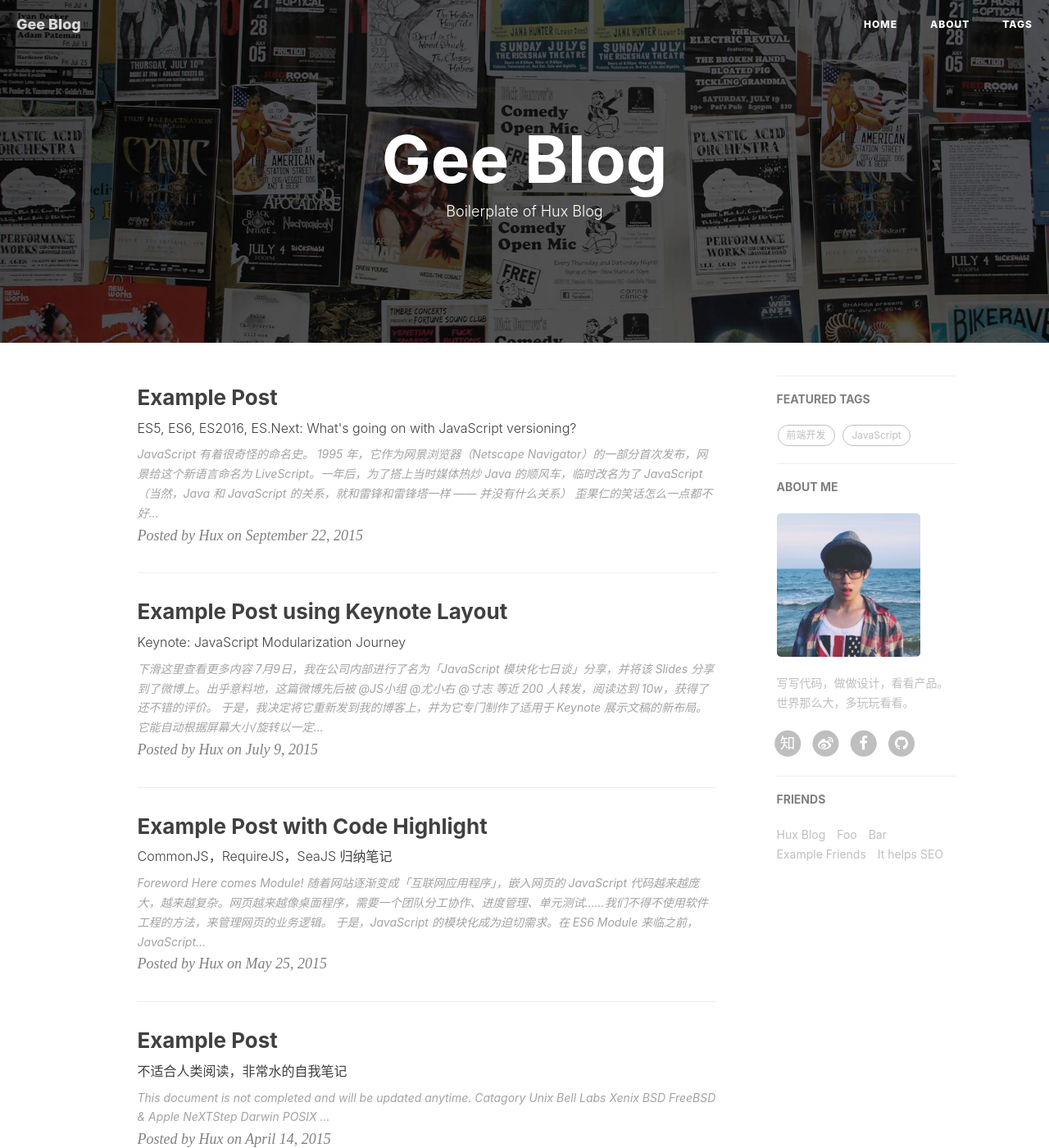
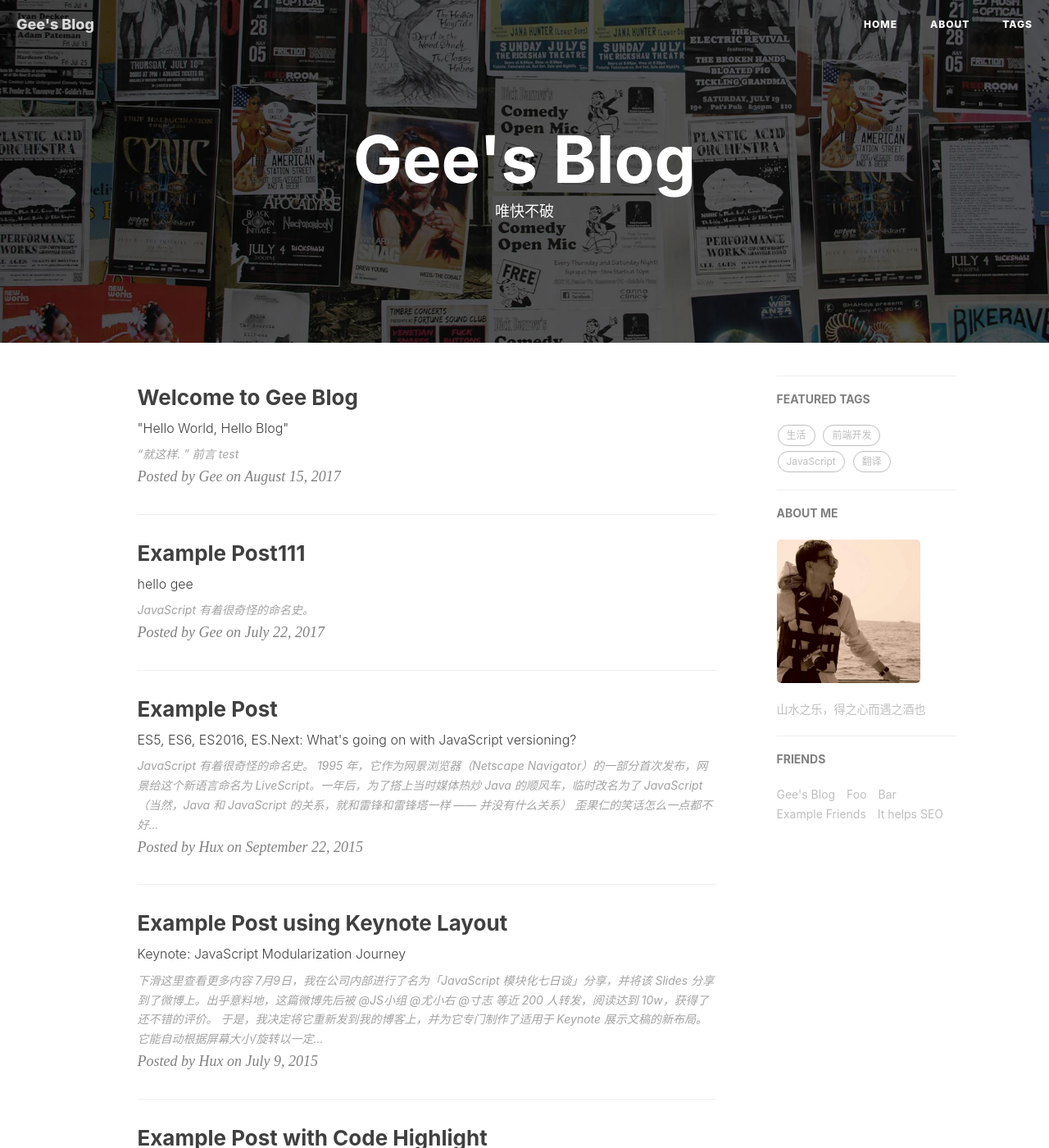
Before and after one commit to geefeng/geefeng.github.io, a Jekyll site: the page built from index.html, in a window 1280 px wide and 1400 px high. Shown: the whole window at 82% size. Built offline with Jekyll 4.4.1, drawn with Linux system fonts in a browser that asks for light colours; nearby versions of some CDN libraries; the list of posts is cut into pages by our own code; comment, search, counter and statistics services are not loaded; some of the changed text lies outside the part shown.

Commit message:
调试post

```diff
--- a/_config.yml
+++ b/_config.yml
@@ -1,6 +1,6 @@
 # Site settings
-title: Gee Blog
-SEOTitle: Gee博客 | Gee Blog
+title: Gee's Blog
+SEOTitle: Gee的博客 | Gee's Blog
 header-img: img/home-bg.jpg
 email: zijianf@126.com
 description: "Hello Gee"
@@ -12,11 +12,11 @@ baseurl: ""         # for example, '/blog' if your blog hosted on 'host/blog'
 
 # SNS settings
 RSS: false
-weibo_username:     huxpro
-zhihu_username:     huxpro
-github_username:    huxpro
+# weibo_username:     huxpro
+# zhihu_username:     huxpro
+# github_username:    huxpro
 #twitter_username:  huxpro
-facebook_username:  huxpro
+# facebook_username:  huxpro
 
 
 
@@ -50,7 +50,7 @@ kramdown:
 #disqus_username: _your_disqus_short_name_
 
 # Duoshuo settings
-duoshuo_username: huxblog
+duoshuo_username: geeblog
 # Share component is depend on Comment so we can NOT use share only.
 duoshuo_share: true                     # set to false if you want to use Comment without Sharing
 
@@ -59,17 +59,17 @@ duoshuo_share: true                     # set to false if you want to use Commen
 
 # Analytics settings
 # Baidu Analytics
-ba_track_id: 4cc1f2d8f3067386cc5cdb626a202900
+# ba_track_id: 4cc1f2d8f3067386cc5cdb626a202900
 # Google Analytics
-ga_track_id: 'UA-49627206-1'            # Format: UA-xxxxxx-xx
-ga_domain: huangxuan.me
+# ga_track_id: 'UA-49627206-1'            # Format: UA-xxxxxx-xx
+# ga_domain: huangxuan.me
 
 
 
 # Sidebar settings
 sidebar: true                           # whether or not using Sidebar.
-sidebar-about-description: "写写代码，做做设计，看看产品。世界那么大，多玩玩看看。"
-sidebar-avatar: /img/avatar-hux.jpg      # use absolute URL, seeing it's used in both `/` and `/about/`
+sidebar-about-description: "山水之乐，得之心而遇之酒也"
+sidebar-avatar: /img/avatar-gee.jpg      # use absolute URL, seeing it's used in both `/` and `/about/`
 
 
 
@@ -82,8 +82,8 @@ featured-condition-size: 1              # A tag will be featured if the size of
 # Friends
 friends: [
     {
-        title: "Hux Blog",
-        href: "http://huangxuan.me"
+        title: "Gee's Blog",
+        href: "#"
     },{
         title: "Foo",
         href: "#"
--- a/_includes/footer.html
+++ b/_includes/footer.html
@@ -71,13 +71,13 @@
                 </ul>
                 <p class="copyright text-muted">
                     Copyright &copy; {{ site.title }} {{ site.time | date: '%Y' }}
-                    <br>
+                    <!-- <br>
                     Theme by <a href="http://huangxuan.me">Hux</a> |
                     <iframe
                         style="margin-left: 2px; margin-bottom:-5px;"
                         frameborder="0" scrolling="0" width="91px" height="20px"
                         src="https://ghbtns.com/github-btn.html?user=huxpro&repo=huxpro.github.io&type=star&count=true" >
-                    </iframe>
+                    </iframe> -->
                 </p>
             </div>
         </div>
--- a/_posts/2014-01-29-hello-2015.markdown
+++ b/_posts/2014-01-29-hello-2015.markdown
@@ -1,9 +1,9 @@
 ---
 layout:     post
-title:      "Welcome to Hux Blog"
+title:      "Welcome to Gee Blog"
 subtitle:   " \"Hello World, Hello Blog\""
 date:       2015-01-29 12:00:00
-author:     "Hux"
+author:     "Gee"
 header-img: "img/post-bg-2015.jpg"
 tags:
     - 生活
--- /dev/null
+++ b/_posts/2017-07-22-gee-test.markdown
@@ -0,0 +1,13 @@
+---
+layout:     post
+title:      "Example Post111"
+subtitle:   "hello gee"
+date:       2017-07-22
+author:     "Gee"
+header-img: "img/post-bg-js-version.jpg"
+tags:
+    - 翻译
+---
+
+
+JavaScript 有着很奇怪的命名史。
--- /dev/null
+++ b/_posts/2017-08-15-hello-gee-2017.markdown
@@ -0,0 +1,17 @@
+---
+layout:     post
+title:      "Welcome to Gee Blog"
+subtitle:   " \"Hello World, Hello Blog\""
+date:       2017-08-15 12:00:00
+author:     "Gee"
+header-img: "img/post-bg-2015.jpg"
+tags:
+    - 生活
+---
+
+> “就这样. ”
+
+
+## 前言
+
+test
--- a/index.html
+++ b/index.html
@@ -1,6 +1,6 @@
 ---
 layout: page
-description: "Boilerplate of Hux Blog"
+description: "唯快不破"
 ---
 
 {% for post in paginator.posts %}
```
Also changed, not shown: img/avatar-gee.jpg (added), img/avatar-hux.jpg (deleted).
